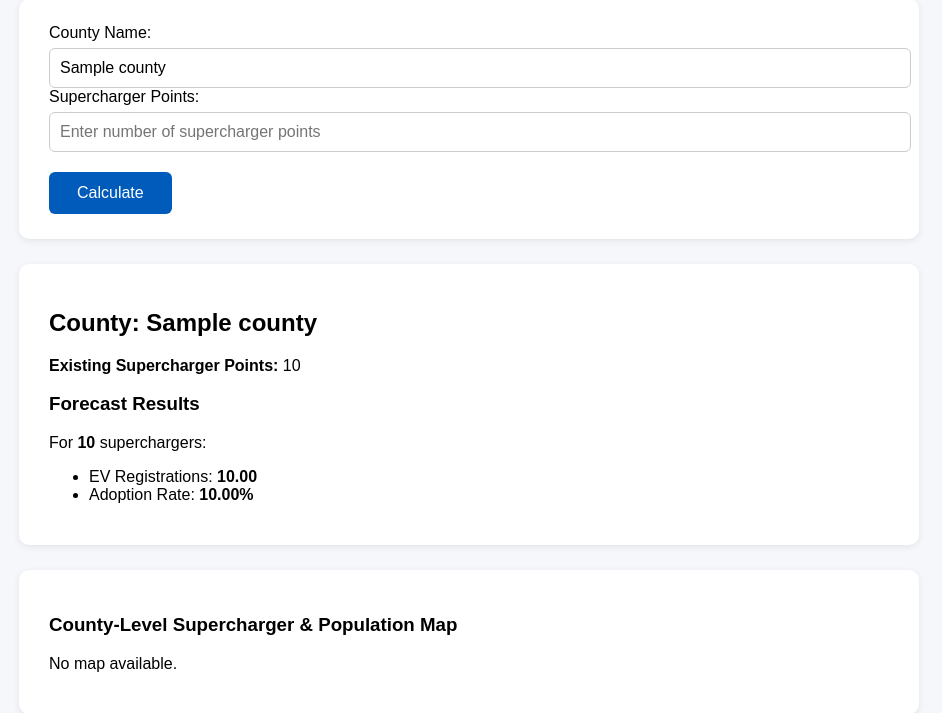
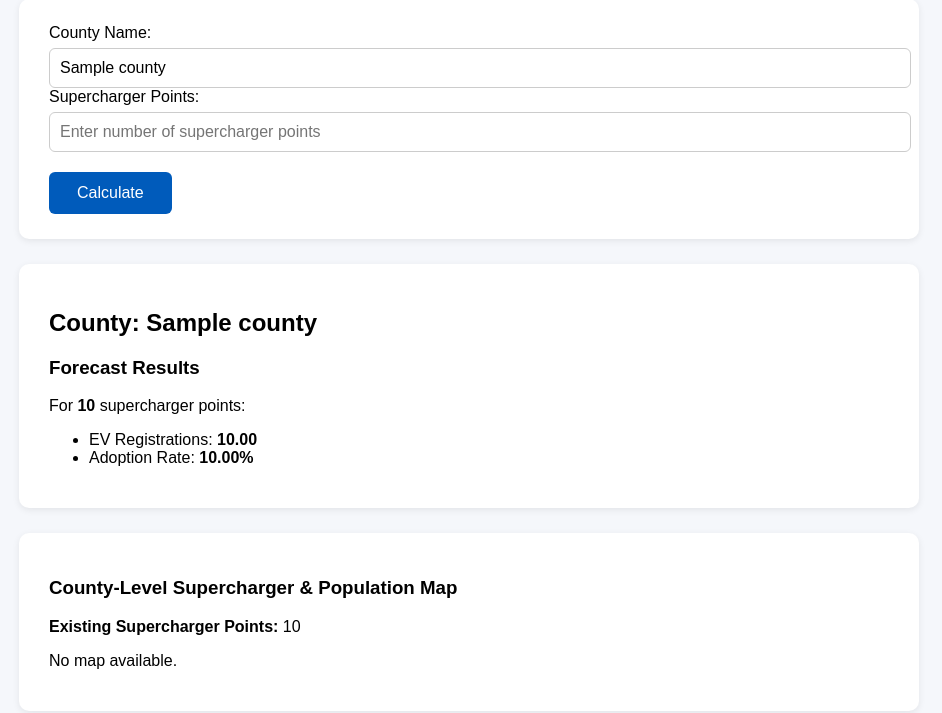
Before and after one commit to judyc4986/ev_forecast_app, a Flask app: template templates/index.html in a window 1280 px wide. Shown: the part 141-854 px from the top of the page, without its empty margins (171-1113 px from the left). Run offline with Flask 3, Linux system fonts and the light colour scheme; the template is opened without the code that fills it: most values are stand-ins (such as "Sample title", 1, 10 or a date in 2020); parts of the project's set-up code (start-up, migrations or seed data) failed here and were passed over.

Commit message:
Move supercharger count to map section

```diff
--- a/templates/index.html
+++ b/templates/index.html
@@ -49,13 +49,9 @@
     <div class="card">
         <h2>County: {{ county }}</h2>
 
-        {% if supercharger_points is not none %}
-        <p><strong>Existing Supercharger Points:</strong> {{ supercharger_points }}</p>
-        {% endif %}
-
         {% if result %}
         <h3>Forecast Results</h3>
-        <p>For <strong>{{ result.x }}</strong> superchargers:</p>
+        <p>For <strong>{{ result.x }}</strong> supercharger points:</p>
 
         <ul>
             <li>EV Registrations:
@@ -72,6 +68,11 @@
     <!-- MAP FIRST -->
     <div class="card">
         <h3>County-Level Supercharger & Population Map</h3>
+
+        {% if supercharger_points is not none %}
+        <p><strong>Existing Supercharger Points:</strong> {{ supercharger_points }}</p>
+        {% endif %}
+
         {% if map_filename %}
             <img src="{{ url_for('serve_map', filename=map_filename) }}">
         {% else %}
```
